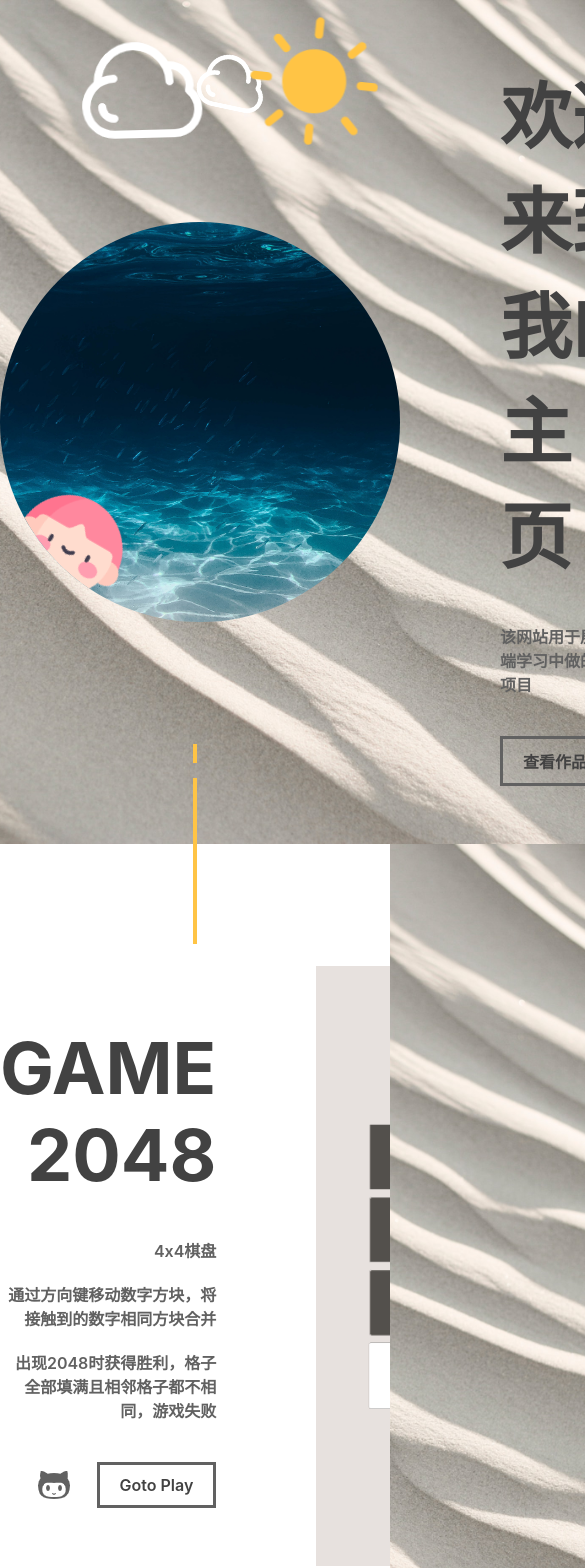
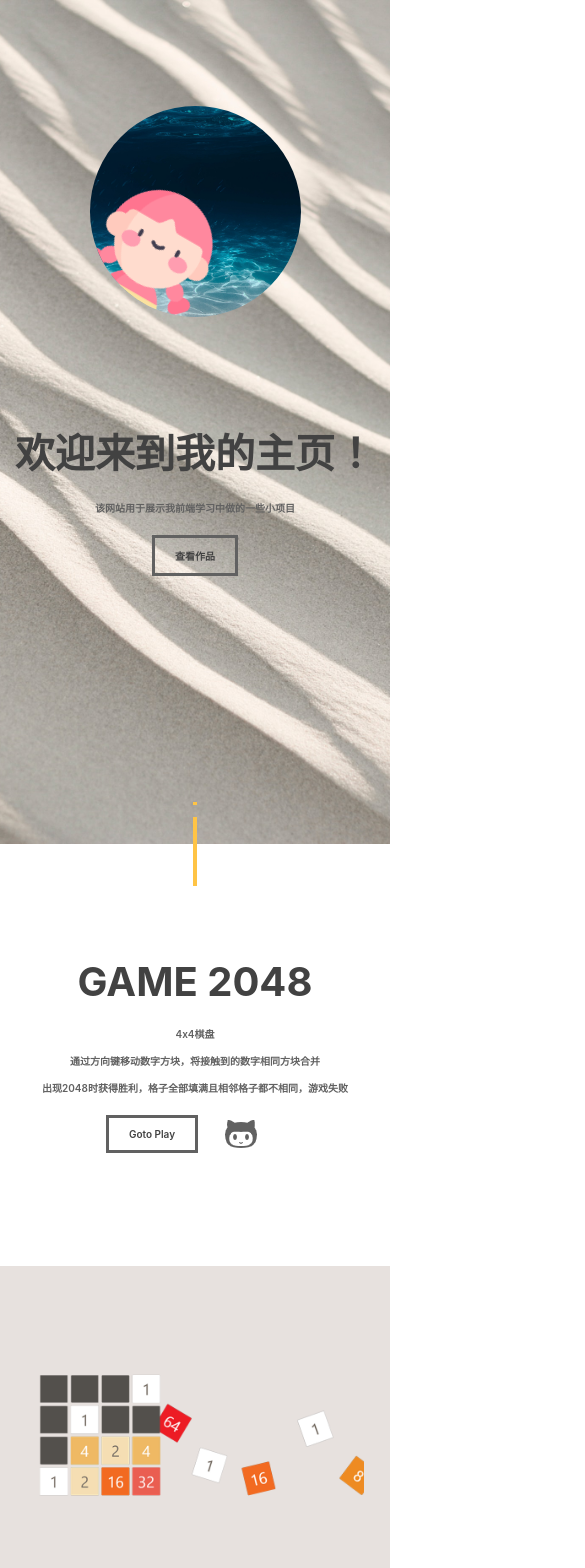
Before and after one commit to aiyo-w/aiyo-w.github.io, a React (Create React App) app: page / in a window 390 px wide. Shown: the top 1568 px of the page, 585 px wide, since content can reach past the window. Built offline with nearby package versions, Linux system fonts and the light colour scheme.

Commit message:
update 响应式布局

```diff
--- a/src/App.css
+++ b/src/App.css
@@ -1,3 +1,7 @@
+html {
+    font-size: 16px;
+}
+
 body {
     margin: 0;
     box-sizing: border-box;
@@ -7,14 +11,14 @@ body {
 }
 
 h1 {
-    font-size: 72px;
+    font-size: 4rem;
     margin: 0 0 30px 0;
     color: #424242;
 }
 
 p {
     color: #616161;
-    font-size: 16px;
+    font-size: 1rem;
     font-weight: 600;
 }
 
@@ -22,12 +26,3 @@ p {
     height: 100vh;
     width: 100%;
 }
-
-
-.share-container {
-    background-color: transparent;
-}
-
-.test-container {
-    /* background-color: yellow; */
-}
--- a/src/components/aiyo-ui.css
+++ b/src/components/aiyo-ui.css
@@ -1,20 +1,10 @@
 .content.aiyo-ui-container {
     background: rgba(255, 255, 255, 0.6);
     position: relative;
-    z-index: 1;
-}
-
-.content.aiyo-ui-container .container {
-    display: grid;
-    grid-template-columns: 1fr 1fr;
-    grid-template-rows: 100vh;
-    grid-gap: 100px;
-    /*子元素垂直居中*/
-    align-items: center;
 }
 
 .content.aiyo-ui-container .container .aiyo-ui-show {
-    min-height: 600px;
+    min-height: 60vh;
     background-color: rgba(255, 255, 255, 0.8);
     background-image: url(./images/components.png);
     background-position: right;
@@ -25,3 +15,21 @@
     display: flex;
     justify-content: start;
 }
+
+@media screen and (max-width:1200px) {
+    .content.aiyo-ui-container .container .aiyo-ui-show {
+        min-height: 40vh;
+        align-self: start;
+        background-size: contain;
+        background-position: center;
+    }
+
+    .aiyo-ui-introduce {
+        grid-row: 1;
+        text-align: center;
+    }
+
+    .aiyo-ui-container .aiyo-ui-introduce span:last-child {
+        justify-content: center;
+    }
+}
--- a/src/components/aiyo-ui.tsx
+++ b/src/components/aiyo-ui.tsx
@@ -5,7 +5,7 @@ import { NextPage } from './next-page';
 export class AiyoUI extends React.Component {
     render() {
         return (
-            <div className="content aiyo-ui-container">
+            <div id="AiyoUI" className="content aiyo-ui-container">
                 <div className="container">
                     <div className="aiyo-ui-show"></div>
                     <div className="introduce aiyo-ui-introduce">
@@ -18,7 +18,7 @@ export class AiyoUI extends React.Component {
                         </span>
                     </div>
                 </div>
-                <NextPage />
+                <NextPage targatId="StaticWeb" />
             </div>
         );
     }
--- a/src/components/introduce.css
+++ b/src/components/introduce.css
@@ -1,10 +1,4 @@
-.introduction-container {
-    /* background: url("./images/shamo.jpg") center center no-repeat;
-    background-size: cover;
-    background-attachment: fixed; */
-}
-
-.introduction-layout {
+.container {
     display: grid;
     grid-template-columns: 1fr 1fr;
     grid-template-rows: 100vh;
@@ -90,8 +84,8 @@
 .aiyo-avatar {
     /*在父容器中水平居右*/
     justify-self: right;
-    height: 400px;
-    width: 400px;
+    height: 20vw;
+    width: 20vw;
     border-radius: 50%;
     background: url("./images/ocean.jpg") center center no-repeat;
     background-size: cover;
@@ -129,7 +123,7 @@
 
 .aiyo-avatar:hover p {
     text-align: center;
-    font-size: 24px;
+    font-size: 1.75rem;
     color: aliceblue;
     font-weight: 700;
     padding: 100px 0;
@@ -181,18 +175,6 @@
     }
 }
 
-.aiyo-introduction h1 {
-    font-size: 72px;
-    margin: 0 0 30px 0;
-    color: #424242;
-}
-
-.aiyo-introduction p {
-    color: #616161;
-    font-size: 16px;
-    font-weight: 600;
-}
-
 .content .introduce {
     display: flex;
     flex-direction: column;
@@ -201,16 +183,16 @@
 
 .content .introduce .title {
     display: block;
-    font-size: 72px;
+    font-size: 4rem;
     font-weight: bold;
     color: #424242;
     margin: 0;
 }
 
 .content .introduce span {
-    margin-top: 40px;
+    margin-top: 2rem;
     color: #616161;
-    font-size: 16px;
+    font-size: 1rem;
     font-weight: 600;
 }
 
@@ -252,45 +234,30 @@
     background-color: #f7b831;
 }
 
-/* .content.introduction-container .aiyo-introduction {
-    display: flex;
-    flex-direction: column;
-    justify-content: center;
+
+@media screen and (max-width:1200px) {
+    html {
+        font-size: 10px;
     }
 
-.content.introduction-container .aiyo-introduction .title,
-.content.works-container .title {
-    display: block;
-    font-size: 72px;
-    font-weight: bold;
-    color: #424242;
-    margin: 0;
+    .container {
+        grid-template-columns: 1fr;
+        grid-template-rows: 50vh 50vh;
+        grid-gap: 0;
     }
 
-.content.introduction-container .aiyo-introduction span,
-.content.works-container span {
-    margin-top: 40px;
-    color: #616161;
-    font-size: 16px;
-    font-weight: 600;
+    .introduction-sky {
+        display: none;
     }
 
-.content.introduction-container .aiyo-introduction a {
-    display: inline-block;
-    text-decoration: none;
-    color: #424242;
-    padding: 10px 20px;
-    border: 3px solid #616161;
-    transition: all 0.2s;
+    .aiyo-avatar {
+        justify-self: center;
+        height: 25vh;
+        width: 25vh;
     }
 
-.content.introduction-container .aiyo-introduction a:hover {
-    border: 3px solid #ffc445;
-    background-color: #ffc445;
-    color: white;
+    .aiyo-introduction {
+        text-align: center;
+        align-self: start;
     }
-
-.content.introduction-container .aiyo-introduction a:active {
-    border: 3px solid #f7b831;
-    background-color: #f7b831;
-} */
+}
--- a/src/components/introduce.tsx
+++ b/src/components/introduce.tsx
@@ -1,7 +1,6 @@
 import React from 'react';
 import './introduce.css';
 
-import { Button } from './button'
 import { NextPage } from './next-page';
 
 export class Introduce extends React.Component {
@@ -17,7 +16,7 @@ export class Introduce extends React.Component {
                     <div className='cloud-2'></div>
                     <div className='sun'></div>
                 </div>
-                <div className="introduction-layout">
+                <div className="container introduction-layout">
                     <div className="aiyo-avatar">
                         <p>hello</p>
                         <span></span>
@@ -31,7 +30,7 @@ export class Introduce extends React.Component {
                         {/* <Button onClick={this.gotoWorks}>查看作品</Button> */}
                     </div>
                 </div>
-                <NextPage />
+                <NextPage targatId='Game2048' />
             </div>);
     }
 }
--- a/src/components/next-page.css
+++ b/src/components/next-page.css
@@ -1,9 +1,10 @@
 .next-page {
-    height: 200px;
+    display: block;
+    height: 10vh;
     width: 4px;
     background-color: transparent;
     position: relative;
-    top: -100px;
+    top: -5vh;
     left: 50%;
     transform: translate(-50%);
     z-index: 99;
@@ -37,14 +38,14 @@
 
     to {
         top: 0;
-        height: calc(100% - 15px);
+        height: calc(100% - 1.5vh);
     }
 }
 
 @keyframes NextPageAnimateDown {
     from {
         bottom: 0;
-        height: calc(100% - 15px);
+        height: calc(100% - 1.5vh);
     }
 
     to {
--- a/src/components/next-page.tsx
+++ b/src/components/next-page.tsx
@@ -2,6 +2,10 @@ import React from "react";
 
 import './next-page.css';
 
-export const NextPage = () => {
-    return <div className='next-page'></div>;
+interface Props {
+    targatId: string;
 }
+
+export const NextPage = (props: Props) => {
+    return <a href={`#${props.targatId}`} className='next-page'> </a>;
+}
--- a/src/components/static-web.css
+++ b/src/components/static-web.css
@@ -1,9 +1,9 @@
 .content.static-web-container {
     background-color: white;
-    min-height: 1100px;
 }
 
-.content.static-web-container .container {
+.content.static-web-container .static-web-box {
+    max-height: 80vh;
     position: relative;
     top: 50%;
     transform: translateY(-50%);
@@ -12,16 +12,15 @@
 .content.static-web-container .static-web-show {
     display: grid;
     grid-template-columns: 1fr 1fr;
+    grid-template-rows: 40vh;
 }
 
 .content.static-web-container .static-web-show.sketch .img {
-    min-height: 500px;
     background: url(./images/sketch.png) center center no-repeat;
     background-size: cover;
 }
 
 .content.static-web-container .static-web-show.wow .img {
-    min-height: 500px;
     background: url(./images/wow.png) center center no-repeat;
     background-size: cover;
 }
@@ -33,15 +32,15 @@
 }
 
 .static-web-show .text span {
-    margin-top: 40px;
+    margin-top: 2rem;
     color: #616161;
-    font-size: 16px;
+    font-size: 1rem;
     font-weight: 600;
 }
 
 .static-web-show .text .title {
     display: block;
-    font-size: 72px;
+    font-size: 4rem;
     font-weight: bold;
     color: #424242;
     margin: 0;
@@ -79,3 +78,23 @@
     color: white;
     background: transparent;
 }
+
+@media screen and (max-width:820px) {
+    .content.static-web-container {}
+
+    .content.static-web-container .static-web-box {
+        max-height: 100vh;
+        display: grid;
+        grid-template-columns: 1fr;
+        grid-template-rows: 50vh 50vh;
+    }
+
+    .content.static-web-container .static-web-show {
+        grid-template-columns: 1fr;
+        grid-template-rows: 20vh 30vh;
+    }
+
+    .static-web-show .text {
+        grid-row: 1;
+    }
+}
--- a/src/components/static-web.tsx
+++ b/src/components/static-web.tsx
@@ -1,13 +1,11 @@
 import React from "react";
 import './static-web.css';
-import sketchimg from './images/sketch.png';
-import wowimg from './images/wow.png';
 
 export class StaticWeb extends React.Component {
     render() {
         return (
-            <div className="content static-web-container">
-                <div className="container">
+            <div id="StaticWeb" className="content static-web-container">
+                <div className="static-web-box">
                     <div className="static-web-show sketch">
                         <div className="img">
                             <div>
--- a/src/components/works.css
+++ b/src/components/works.css
@@ -4,17 +4,8 @@
     z-index: 1;
 }
 
-.works-container .container {
-    display: grid;
-    grid-template-columns: 1fr 1fr;
-    grid-template-rows: 100vh;
-    grid-gap: 100px;
-    /*子元素垂直居中*/
-    align-items: center;
-}
-
 .works-container .game2048-show {
-    min-height: 600px;
+    min-height: 60vh;
     background-color: #a1887f41;
     background-image: url(./images/game.png);
     background-position-x: 20px;
@@ -32,3 +23,21 @@
     display: flex;
     justify-content: end;
 }
+
+@media screen and (max-width:1200px) {
+    .works-container .game2048-show {
+        min-height: 40vh;
+        align-self: start;
+        background-size: contain;
+        background-position: center;
+    }
+
+    .works-container .game2048-introduce {
+        text-align: center;
+    }
+
+    .works-container .game2048-introduce span:last-child {
+        justify-content: center;
+        flex-direction: row-reverse;
+    }
+}
--- a/src/components/works.tsx
+++ b/src/components/works.tsx
@@ -26,7 +26,7 @@ export class Works extends React.Component {
                     </div>
                     <div className="game2048-show"></div>
                 </div>
-                <NextPage />
+                <NextPage targatId="AiyoUI" />
             </div>
         );
     }
```
Lines whose indentation alone changed are shown as unchanged.
